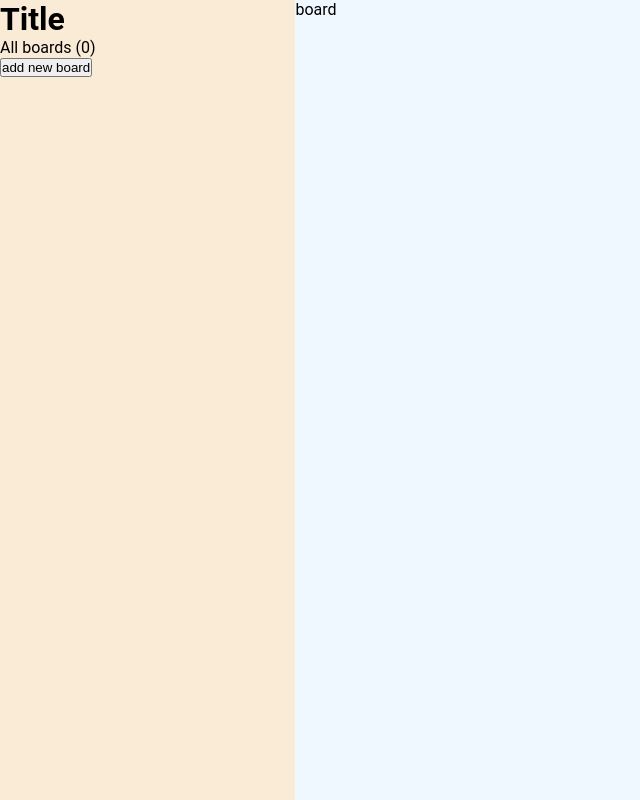
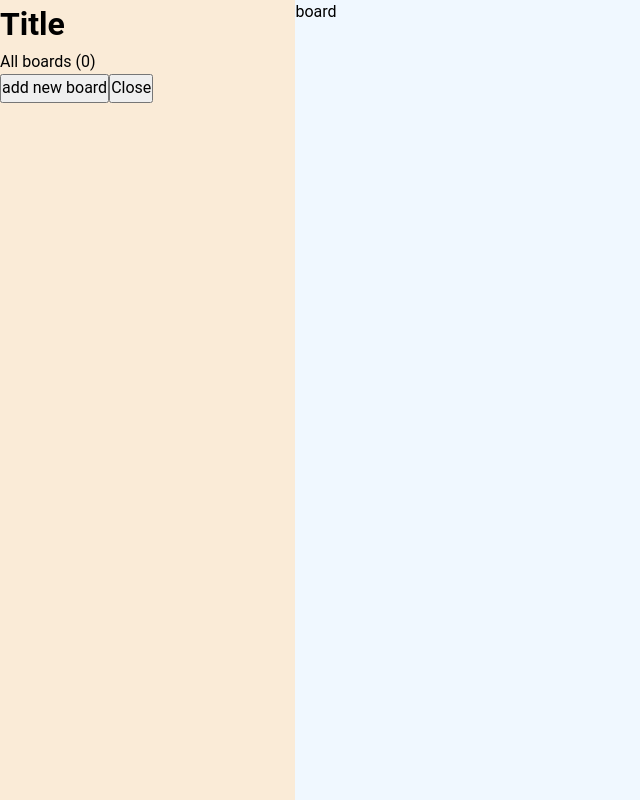
Before and after one commit to Alain-sys/kanban, a React (Vite) app: page / in a window 1280 px wide. Shown: the whole page, without its empty margins (0-640 px from the left). Built offline with nearby package versions, Linux system fonts and the light colour scheme.

Commit message:
feat: mantine for ui components

```diff
--- a/package.json
+++ b/package.json
@@ -10,6 +10,8 @@
     "preview": "vite preview"
   },
   "dependencies": {
+    "@mantine/core": "^7.11.1",
+    "@mantine/hooks": "^7.11.1",
     "react": "^18.3.1",
     "react-dom": "^18.3.1"
   },
--- a/src/components/MenuBoard/MenuBoard.module.css
+++ b/src/components/MenuBoard/MenuBoard.module.css
@@ -1,4 +1,9 @@
 .menu {
+  width: 0%;
+  transition: 0.4s ease;
+}
+
+.menu--active {
   background-color: antiquewhite;
   width: 30%;
   min-height: 100vh;
--- a/src/components/MenuBoard/MenuBoard.tsx
+++ b/src/components/MenuBoard/MenuBoard.tsx
@@ -1,3 +1,4 @@
+import { TextInput } from '@mantine/core';
 import { useEffect, useState } from 'react';
 import { v4 as uuidv4 } from 'uuid';
 import { Board } from '../Board/Board.types';
@@ -15,6 +16,7 @@ const MenuBoard = () => {
   const [isOpenBoardOptionsById, setIsOpenBoardOptionsById] = useState<string | null>(null);
   const [isEditingBoardTitle, setIsEditingBoardTitle] = useState<string>('');
   const [editingBoardId, setEditingBoardById] = useState<string | null>(null);
+  const [isOpenMenu, setIsOpenMenu] = useState<boolean>(true);
 
   useEffect(() => {
     console.log('Saving boards to localStorage:', boardList);
@@ -35,6 +37,7 @@ const MenuBoard = () => {
   };
 
   const handleEditTitleChange = (event: React.ChangeEvent<HTMLInputElement>) => {
+    console.log(event.target, 'event');
     const trimmedValue = event.target.value.trim();
     setIsEditingBoardTitle(trimmedValue.length > 0 ? event.target.value : '');
   };
@@ -63,9 +66,13 @@ const MenuBoard = () => {
     }
   };
 
+  const handleVisibilityMenu = () => {
+    setIsOpenMenu((prev) => !prev);
+  };
+
   console.log('currentBoardList', boardList);
   return (
-    <div className={styles.menu}>
+    <div className={isOpenMenu ? styles['menu--active'] : styles.menu}>
       <h1>Title</h1>
       <p>All boards ({boardList.length > 0 ? boardList.length : 0})</p>
       <button type="button" onClick={handleAddBoard}>
@@ -74,14 +81,18 @@ const MenuBoard = () => {
       {boardList.map((board) => (
         <div key={board.id} className={styles.menu__board}>
           {editingBoardId === board.id ? (
-            <input
+            <TextInput
+              id="boardName"
               type="text"
+              label="Board Name"
+              withAsterisk
               value={isEditingBoardTitle}
               onChange={handleEditTitleChange}
               onKeyDown={(event) => handleKeyPress(event, board.id)}
               onBlur={() => handleSaveTitle(board.id)}
               placeholder="Untitled"
               autoFocus
+              autoComplete="nope"
             />
           ) : (
             <h2>{board.title}</h2>
@@ -101,6 +112,9 @@ const MenuBoard = () => {
           )}
         </div>
       ))}
+      <button type="button" onClick={handleVisibilityMenu}>
+        {isOpenMenu ? 'Close' : 'Open'}
+      </button>
     </div>
   );
 };
--- a/src/main.tsx
+++ b/src/main.tsx
@@ -1,9 +1,17 @@
+import { createTheme, MantineProvider } from '@mantine/core';
+import '@mantine/core/styles.css';
 import React from 'react';
 import ReactDOM from 'react-dom/client';
 import App from './App.tsx';
 
+const theme = createTheme({
+  // Put your mantine theme override here
+});
+
 ReactDOM.createRoot(document.getElementById('root')!).render(
   <React.StrictMode>
-    <App />
+    <MantineProvider theme={theme}>
+      <App />
+    </MantineProvider>
   </React.StrictMode>
 );
```
Also changed, not shown: 1 other file (tests, documents, lock files or other folders).
